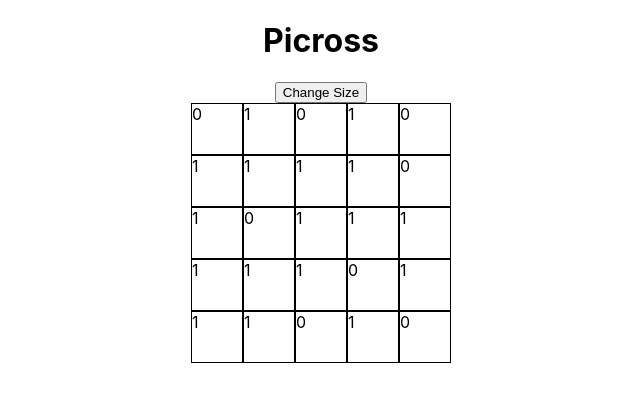
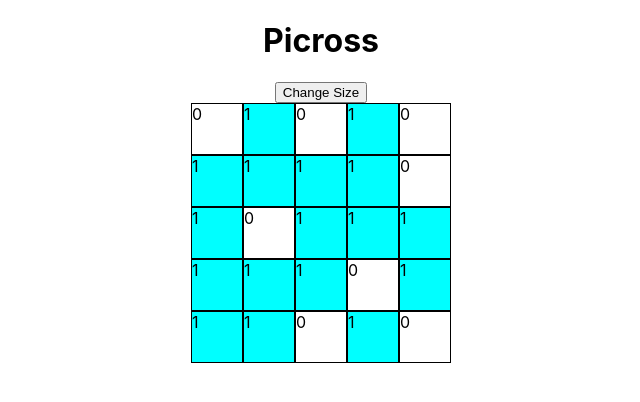
Before and after one commit to WilliamNorboe/Picross-Website, a React (Create React App) app: page / in a window 1280 px wide. Shown: the top 402 px of the page, without its empty margins (319-959 px from the left). Built offline with nearby package versions, Linux system fonts and the light colour scheme.

Commit message:
colored boxes

```diff
--- a/src/App.css
+++ b/src/App.css
@@ -21,3 +21,7 @@
   display: flex;
   flex-direction: row;
 }
+
+.marked{
+ background-color: aqua;
+}
--- a/src/App.js
+++ b/src/App.js
@@ -6,7 +6,7 @@ let createBoard = (size)=>{
   for(let i = 0; i < size; ++i){
     let row = []
     for(let j = 0; j < size; ++j){
-      row.push(Math.floor(Math.random() * 2));
+      row.push(Math.floor(Math.random()*2));
     }
     picrossBoard.push(row);
   }
@@ -15,7 +15,6 @@ let createBoard = (size)=>{
 
 
 let changeSize = (setSize) =>{
-  console.log("we");
   let newSize = prompt("Enter a new Size for the board: ");
   setSize(newSize);
 }
@@ -23,15 +22,22 @@ let changeSize = (setSize) =>{
 function App() {
   const [size, setSize] = useState(5);
   let picrossAnswer = createBoard(size);
-  let board = [];
+  // let board = [];
   let row = [];
-
+  const [board, setBoard] = useState([]);
+  // const [row, setRow] = useState([]);
   for (let i = 0; i < picrossAnswer.length; i++) {
     row = []
     for (let j = 0; j < picrossAnswer[i].length; j++) {
-      row.push(<div className='box'>{picrossAnswer[i][j]}</div>);
+      if(picrossAnswer[i][j] == 1){
+        row.push(<div className= 'box marked' key = {j}>{picrossAnswer[i][j]}</div>);
+      }
+      else{
+        row.push(<div className= 'box' key = {j}>{picrossAnswer[i][j]}</div>);
+      }
+      console.log(row[j]);
     }
-    board.push(<div className='row'>{row}</div>);
+    board.push(<div className='row' key = {i}>{row}</div>);
   }
 
   return (
```
